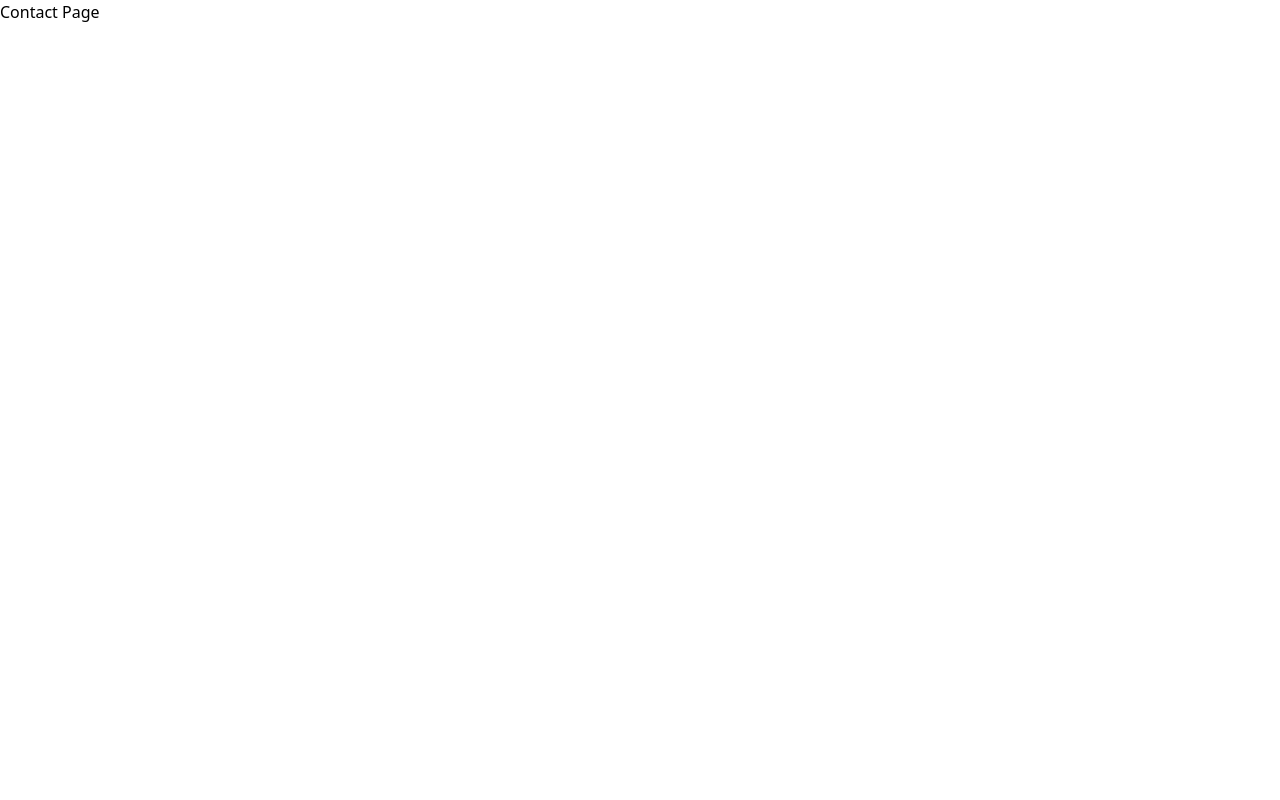
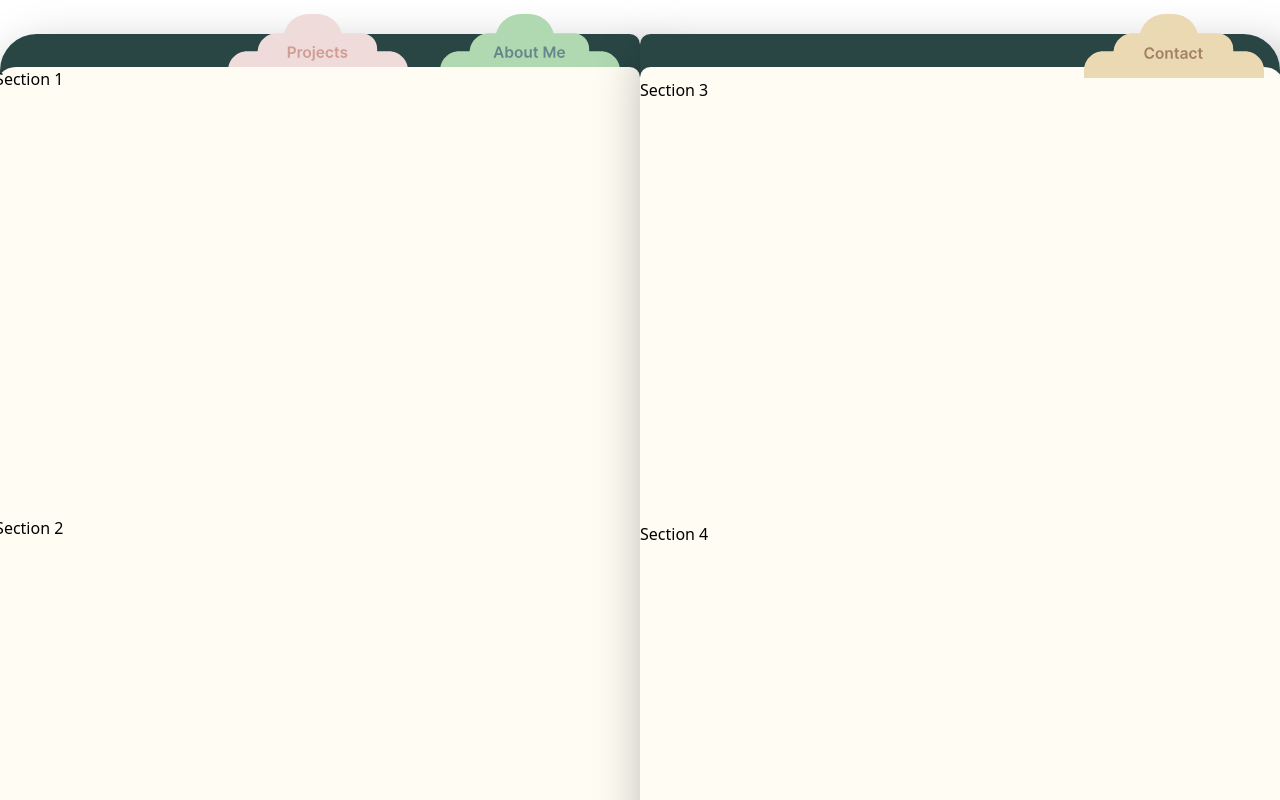
Before and after one commit to HaileyN3132/my-portfolio, a React (Vite) app: page /contact in a window 1280 px wide. Shown: the top 800 px of the page. Built offline with nearby package versions, Linux system fonts and the light colour scheme.

Commit message:
style: add styles for new page component

```diff
--- a/src/data/MainNav.js
+++ b/src/data/MainNav.js
@@ -62,5 +62,34 @@ export const tagData = [
     ],
   },
 
+  {
+    page: "contact",
+    locate: "right",
+    order: [
+      {
+        name: "About Me Button",
+        path: "/about",
+        src: AboutMeTag,
+        isClickable: false,
+        isHidden: false,
+      },
+      {
+        name: "Projects Button",
+        path: "/projects",
+        src: ProjectsTag,
+        isClickable: false,
+        isHidden: false,
+      },
+      {
+        name: "Contact Button",
+        path: "/contact",
+        src: ContactTag,
+        isClickable: true,
+        isHidden: false,
+        isScale: true,
+      },
+    ],
+  },
+
   //Left side
 ];
--- a/src/data/SupportNav.js
+++ b/src/data/SupportNav.js
@@ -62,6 +62,35 @@ export const tagSupportData = [
     ],
   },
 
+  {
+    page: "contact",
+    locate: "right",
+    order: [
+      {
+        name: "About Me Button",
+        src: AboutMeTag,
+        path: "/about",
+        isClickable: false,
+        isHidden: false,
+      },
+
+      {
+        name: "Projects Button",
+        src: ProjectsTag,
+        path: "/projects",
+        isClickable: false,
+        isHidden: false,
+      },
+      {
+        name: "Contact Button",
+        path: "/contact",
+        src: ContactTag,
+        isClickable: true,
+        isHidden: false,
+      },
+    ],
+  },
+
   //Left side
   {
     page: "projects",
@@ -90,4 +119,32 @@ export const tagSupportData = [
       },
     ],
   },
+
+  {
+    page: "contact",
+    locate: "left",
+    order: [
+      {
+        name: "Contact Button",
+        path: "/contact",
+        src: ContactTag,
+        isClickable: false,
+        isHidden: false,
+      },
+      {
+        name: "Projects Button",
+        path: "/projects",
+        src: ProjectsTag,
+        isClickable: true,
+        isHidden: false,
+      },
+      {
+        name: "About Me Button",
+        path: "/about",
+        src: AboutMeTag,
+        isClickable: true,
+        isHidden: false,
+      },
+    ],
+  },
 ];
--- a/src/pages/Contact.jsx
+++ b/src/pages/Contact.jsx
@@ -1,3 +1,52 @@
+import CoverFront from "../components/CoverFront";
+import CoverBack from "../components/CoverBack";
+import PageFront from "../components/PageFront";
+import PageBack from "../components/PageBack";
+import MainNav from "../components/MainNav";
+import SupportNav from "../components/SupportNav";
+
+import { tagData } from "../data/MainNav";
+import { tagSupportData } from "../data/SupportNav";
+
 export default function Contact() {
-  return <h1>Contact Page</h1>;
+  return (
+    <>
+      <div className="flex justify-center mb-[34px] mt-[34px]">
+        <CoverFront>
+          <SupportNav
+            tagInfo={
+              tagSupportData.filter(
+                (tag) => tag.page === "contact" && tag.locate === "left",
+              )[0]
+            }
+          />
+          <PageFront>
+            <section className="flex-1">Section 1</section>
+            <section className="flex-1">Section 2</section>
+          </PageFront>
+        </CoverFront>
+
+        <CoverBack>
+          <SupportNav
+            tagInfo={
+              tagSupportData.filter(
+                (tag) => tag.page === "contact" && tag.locate === "right",
+              )[0]
+            }
+          />
+          <PageBack>
+            <MainNav
+              tagInfo={
+                tagData.filter(
+                  (tag) => tag.page === "contact" && tag.locate === "right",
+                )[0]
+              }
+            />
+            <section className="flex-1">Section 3</section>
+            <section className="flex-1">Section 4</section>
+          </PageBack>
+        </CoverBack>
+      </div>
+    </>
+  );
 }
```
